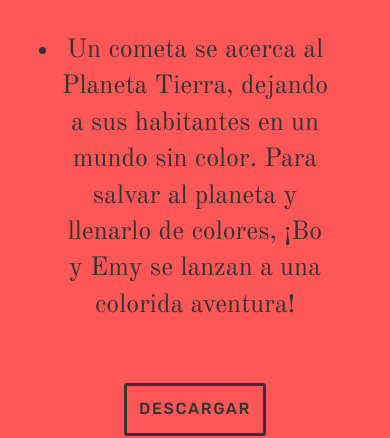
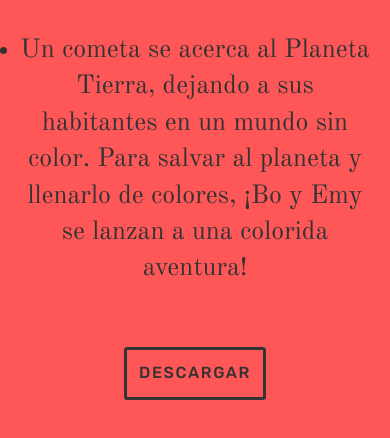
Before and after one commit to imaginateuncuento/imaginateuncuento.github.com, a plain HTML site: page index.html in a window 390 px wide. Shown: the part 416-854 px from the top of the page. Drawn offline with nearby package versions, Linux system fonts and the light colour scheme; a web font is replaced by a local one.

Commit message:
Another little tweak.

```diff
--- a/style.css
+++ b/style.css
@@ -124,6 +124,9 @@ footer {
 	article{
 		font-size: 3em !important;
 	}
+	summary{
+		width: 90% !important;
+	}
     h1 {
         font-size: 4.236em !important;
     }
```
